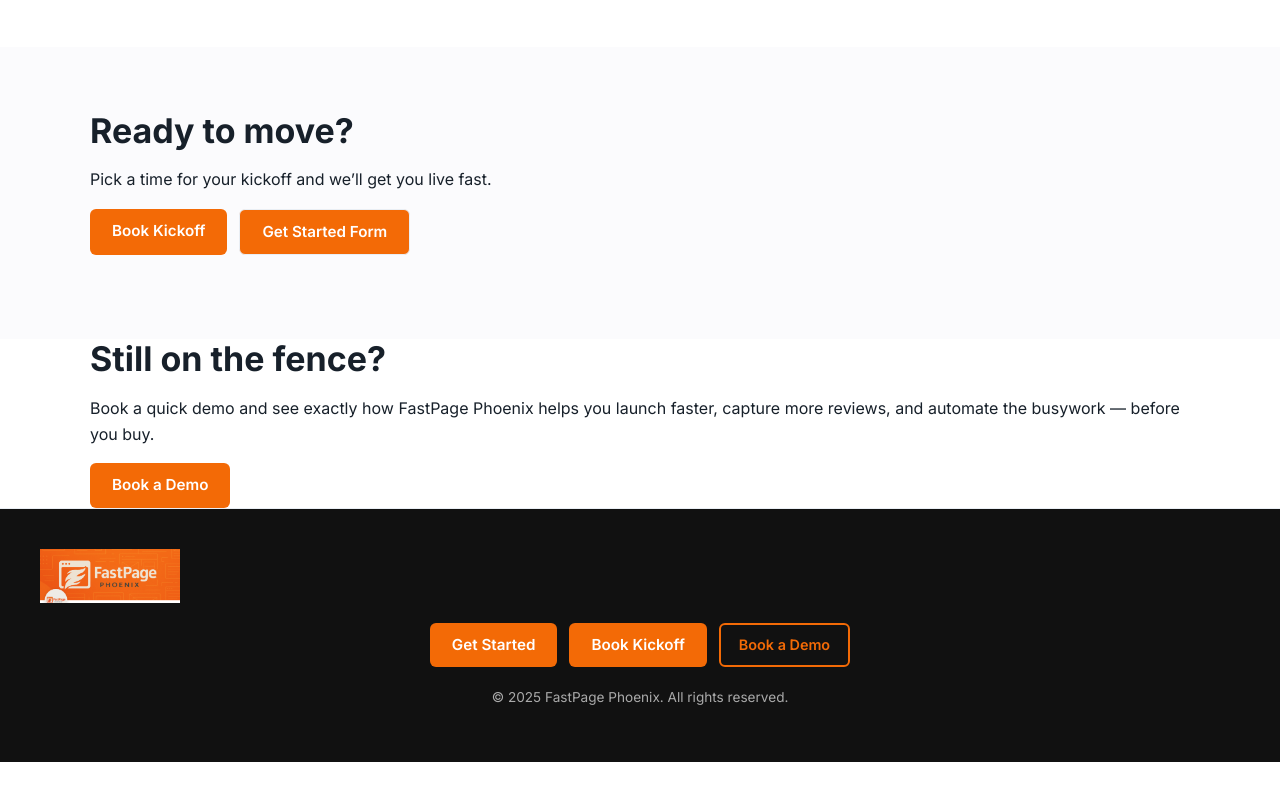
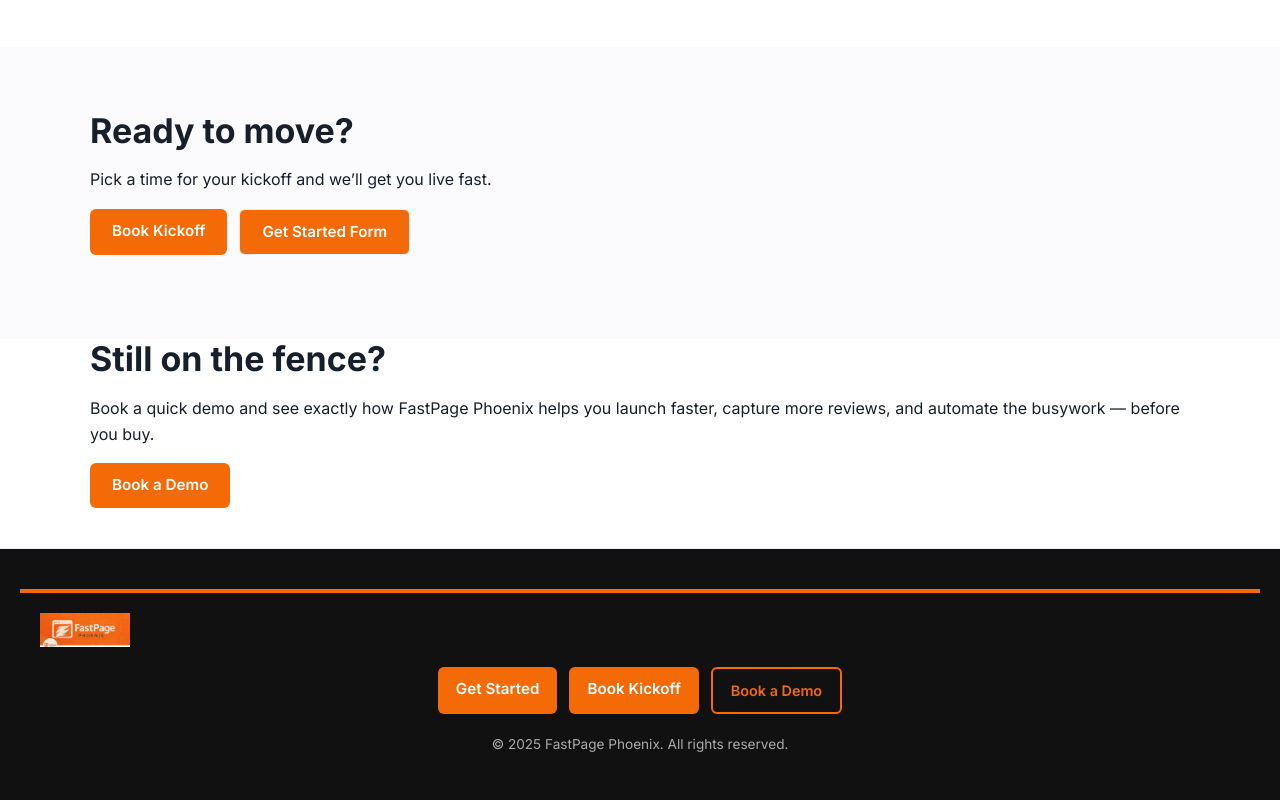
Before and after one commit to fastpagephoenix/fastpagephoenix.github.io, a plain HTML site: page index.html in a window 1280 px wide. Shown: the part 2679-3479 px from the top of the page. Before the commit the page ends 3441 px from the top, so only its background shows below. Drawn offline with Linux system fonts and the light colour scheme.

Commit message:
Update styles.css more footer updates

```diff
--- a/styles.css
+++ b/styles.css
@@ -208,3 +208,61 @@ header .btn.small:hover {
   background: var(--brand);
   color: #fff;
 }
+/* === Footer === */
+.footer {
+  background: #111;
+  color: #fff;
+  padding: 40px 20px;
+  text-align: center;
+  margin-top: 40px;
+}
+
+.footer-divider {
+  height: 4px;
+  width: 100%;
+  background: var(--brand); /* orange brand color */
+  margin-bottom: 20px;
+}
+
+.footer-logo {
+  width: 90px;
+  margin-bottom: 20px;
+}
+
+.footer-buttons {
+  display: flex;
+  justify-content: center;
+  flex-wrap: wrap;
+  gap: 12px;
+  margin-bottom: 20px;
+}
+
+.footer-buttons .btn {
+  background: var(--brand);
+  color: #fff;
+  padding: 10px 18px;
+  border-radius: 6px;
+  text-decoration: none;
+  font-weight: 600;
+  transition: background 0.2s ease;
+}
+
+.footer-buttons .btn:hover {
+  background: var(--brand-dark);
+}
+
+.footer-buttons .btn.small {
+  background: transparent;
+  border: 2px solid var(--brand);
+  color: var(--brand);
+}
+
+.footer-buttons .btn.small:hover {
+  background: var(--brand);
+  color: #fff;
+}
+
+.footer-copy {
+  font-size: 0.85rem;
+  color: #aaa;
+}
```
